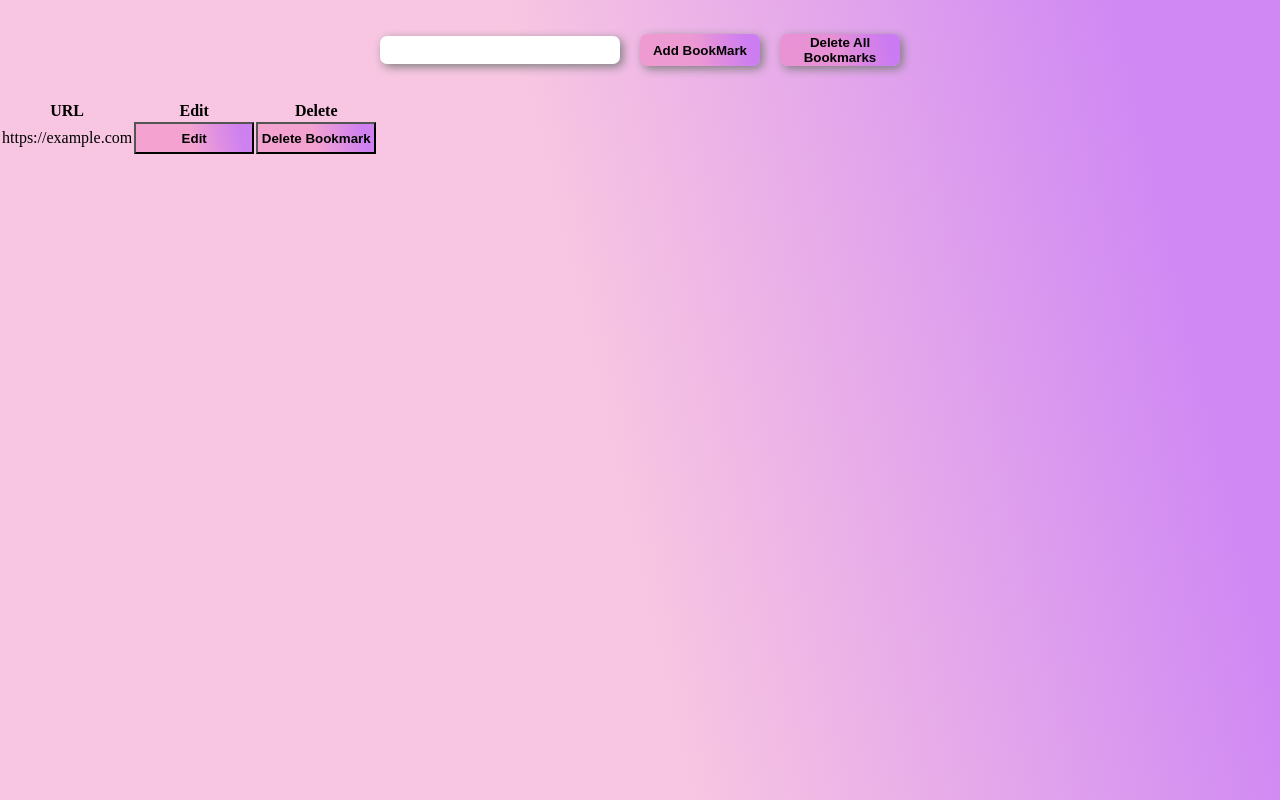
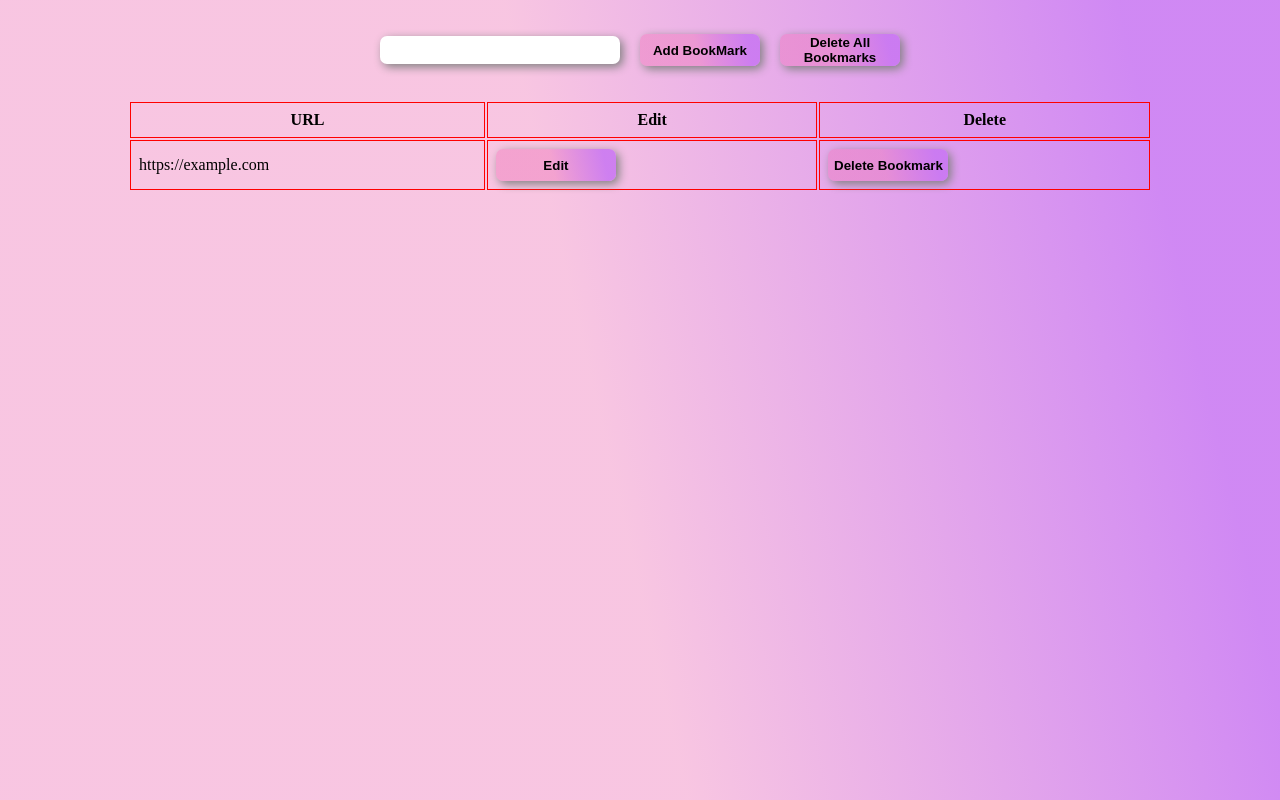
Before and after one commit to ChetanPrince/bookmarkSearchApp, a plain HTML site: page index.html in a window 1280 px wide. Both pictures are taken after typing "https://example.com" into the empty fields and a click on the button "Add BookMark". Drawn offline with Linux system fonts and the light colour scheme.

Commit message:
basic design

```diff
--- a/index.html
+++ b/index.html
@@ -23,7 +23,8 @@
                 <th>Delete</th>
             </tr>
         </thead>
-        <tbody></tbody></div>
+        <tbody></tbody>
+    </table></div>
 
 
 
--- a/script.js
+++ b/script.js
@@ -4,9 +4,14 @@ function onSubmitForm(e){
     if(selectedRow === null){
         addBookmark();
     }
+    // else if(!selectedRow){
+    //     addBookmark();
+    // }
     else{
+
         updateForm();
     }
+
     resetForm();
 
 };
@@ -22,6 +27,7 @@ function addBookmark(){
     const inputUrl = document.getElementById("book-url").value;
 
     const tr =document.createElement("tr");
+    tr.classList.add("rowDesign");
     tr.innerHTML = `<td>${inputUrl}</td>
     <td onClick="edit(this)"><button>Edit</button></td>
     <td onClick="deleteItem(this)"><button>Delete Bookmark</button></td>`;
@@ -38,12 +44,13 @@ function updateForm(){
     selectedRow = null;
 }
 function deleteItem(td){
-    if(confirm("Are you sure you want to delete this record?")){
-       row = td.parentElement.parentElement;
-       row.remove();
-       resetForm();
+        if(confirm("Are you sure you want to delete this record?")){
+           row = td.parentElement;
+           row.remove();
+           resetForm();
+        }
     }
-}
+
 
 function resetForm(){
     document.getElementById("book-url").value = "";
--- a/style.css
+++ b/style.css
@@ -24,7 +24,7 @@ input{
     width: 15rem;
     height: 1.8rem;
 }
-.search-tags{
+.search-tags, button{
     border-radius: 7px;
     border: none;
     box-shadow: 3px 3px 10px grey;
@@ -34,6 +34,7 @@ button{
     width: 7.5rem;
     height: 2rem;
     cursor: pointer;
+
     background:linear-gradient(77deg, rgba(237,109,180,0.3903133903133903) 47%, rgba(200,117,242,0.8603988603988604) 89%);
 }
 button:hover{
@@ -47,9 +48,23 @@ button:active{
     font-size:x-small;
 }
 .wrapperDiv{
+    width: 100%;
+    height: 150px;
+    /* display: flex;
+    flex-direction: row;
+    justify-content: center;
+    align-items: center; */
+}
+#bookmark-table{
+    margin-left: 10%;
     width: 80%;
-    height: 150px;
-    margin-left: 10%;
-    /* background: red; */
-    /* border: 2px solid black; */
 }
+.rowDesign{
+   border: 1px solid black;
+
+}
+#bookmark-table th, td{
+    border: 1px solid red;
+    padding: 8px;
+    margin: 10px 20px;
+}
```
